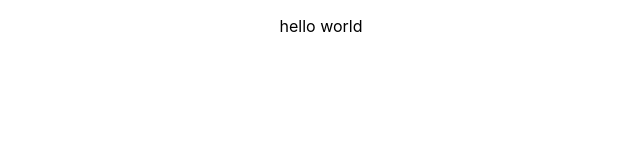
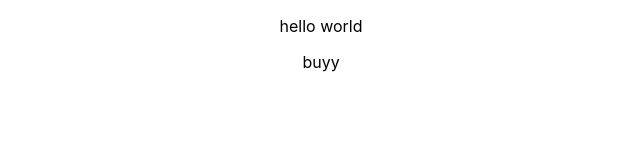
Before and after one commit to Arayik2010/gitTest, a React (Create React App) app: page / in a window 1280 px wide. Shown: the top 160 px of the page, without its empty margins (319-959 px from the left). Built offline with nearby package versions, Linux system fonts and the light colour scheme.

Commit message:
Added tag div

```diff
--- a/src/App.js
+++ b/src/App.js
@@ -4,6 +4,7 @@ function App() {
   return (
     <div className="App">
         <p>hello world</p>
+        <div>buyy</div>
     </div>
   );
 }
```
